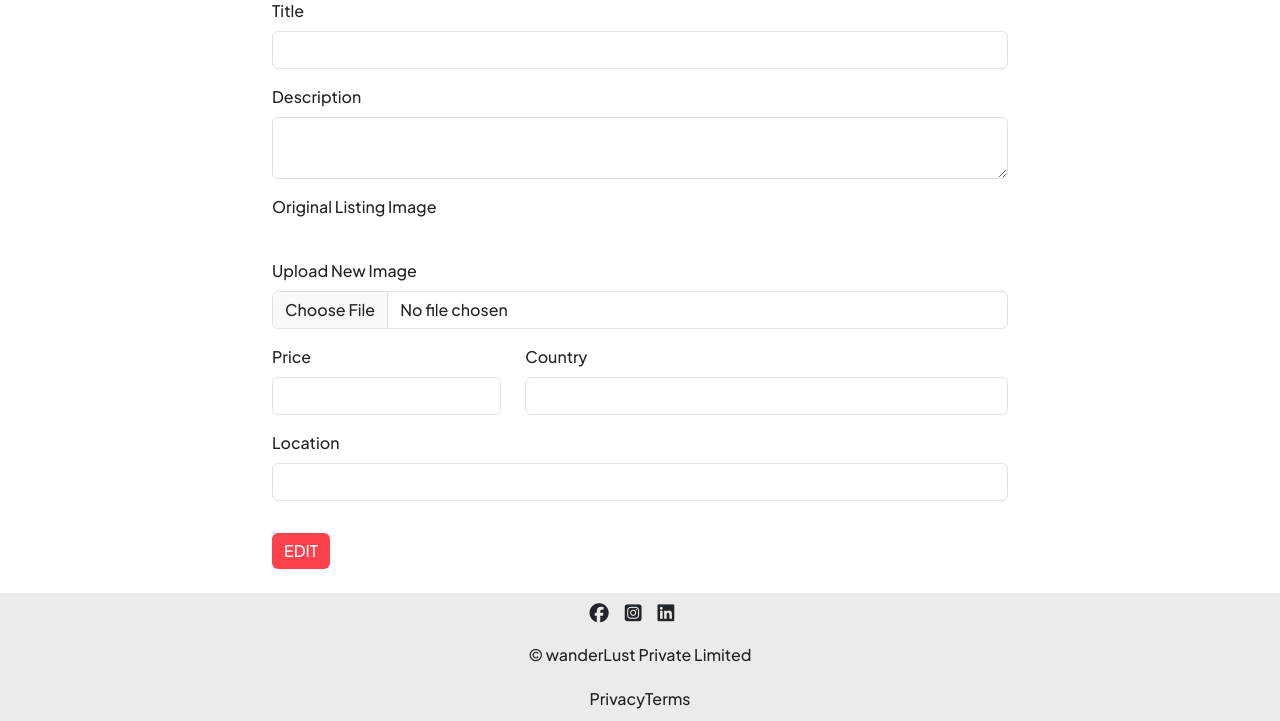
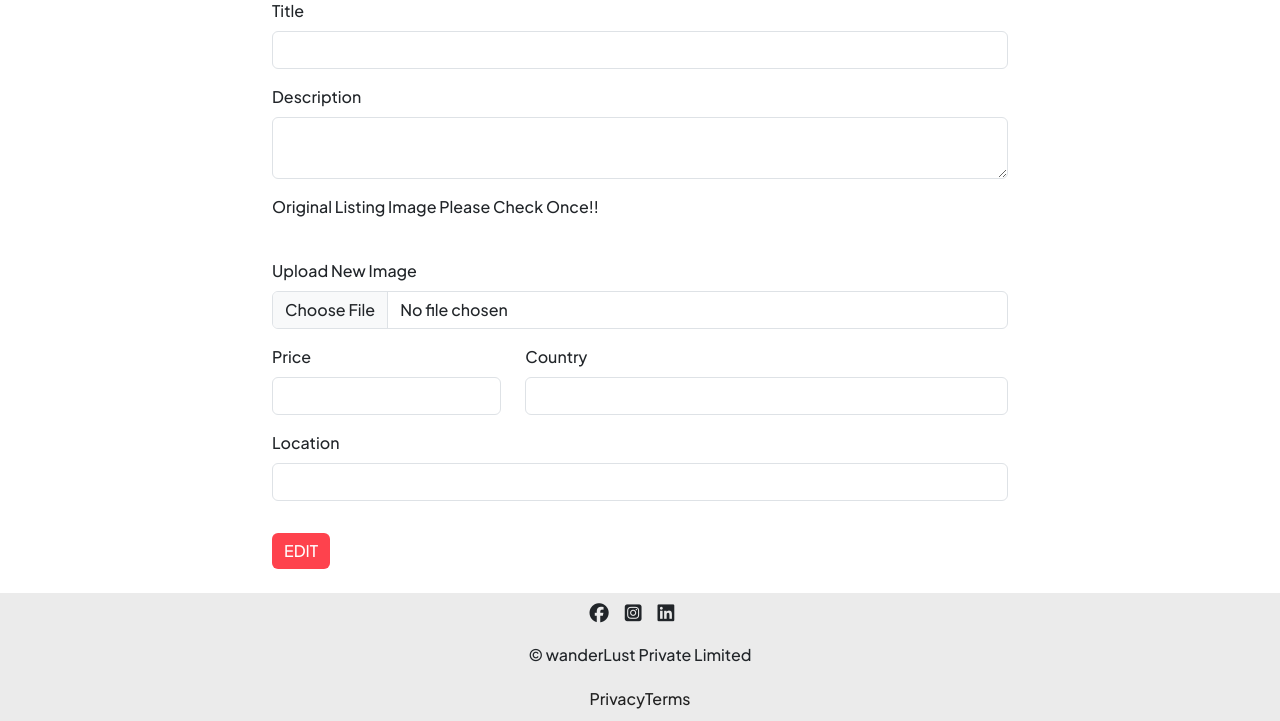
Before and after one commit to SujitArgade009/Airbnb-Clone-Project, a Node server app: template views/listings/edit.ejs in a window 1280 px wide. Shown: the part 143-864 px from the top of the page. Run offline with Node 20, Linux system fonts and the light colour scheme; the template is opened without the code that fills it, so the values that code supplies are empty; some libraries are stand-ins or nearby versions; some web fonts are replaced.

Commit message:
edit page changes

```diff
--- a/views/listings/edit.ejs
+++ b/views/listings/edit.ejs
@@ -16,7 +16,7 @@
       <div  class="invalid-feedback">Please Enter Description</div>
    </div>
    <div class="mb-3">
-      Original Listing Image <br/>
+      Original Listing Image Please Check Once!! <br/>
     <img src="<%=originalImageUrl%>" />
    </div>
 
```
